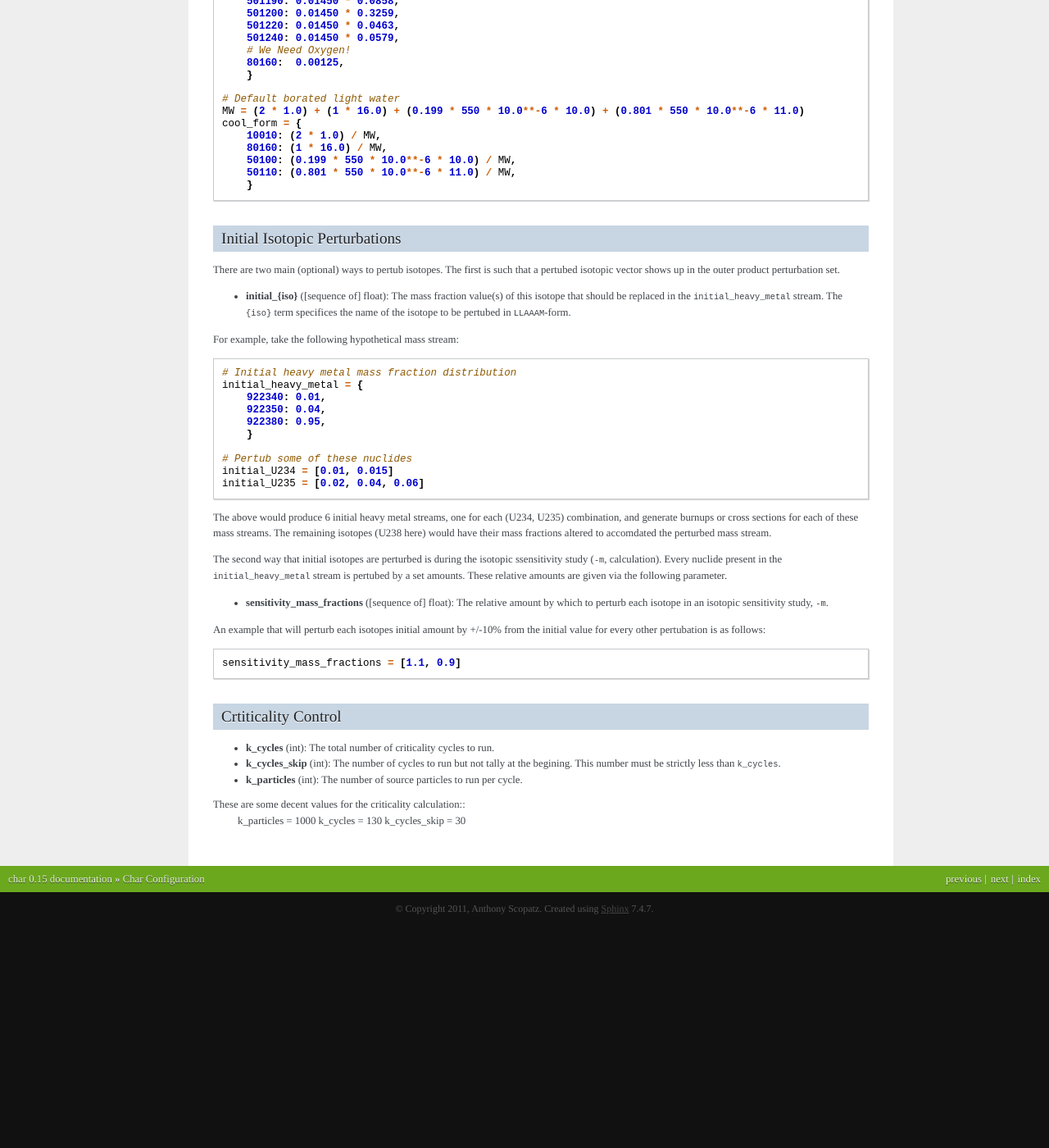
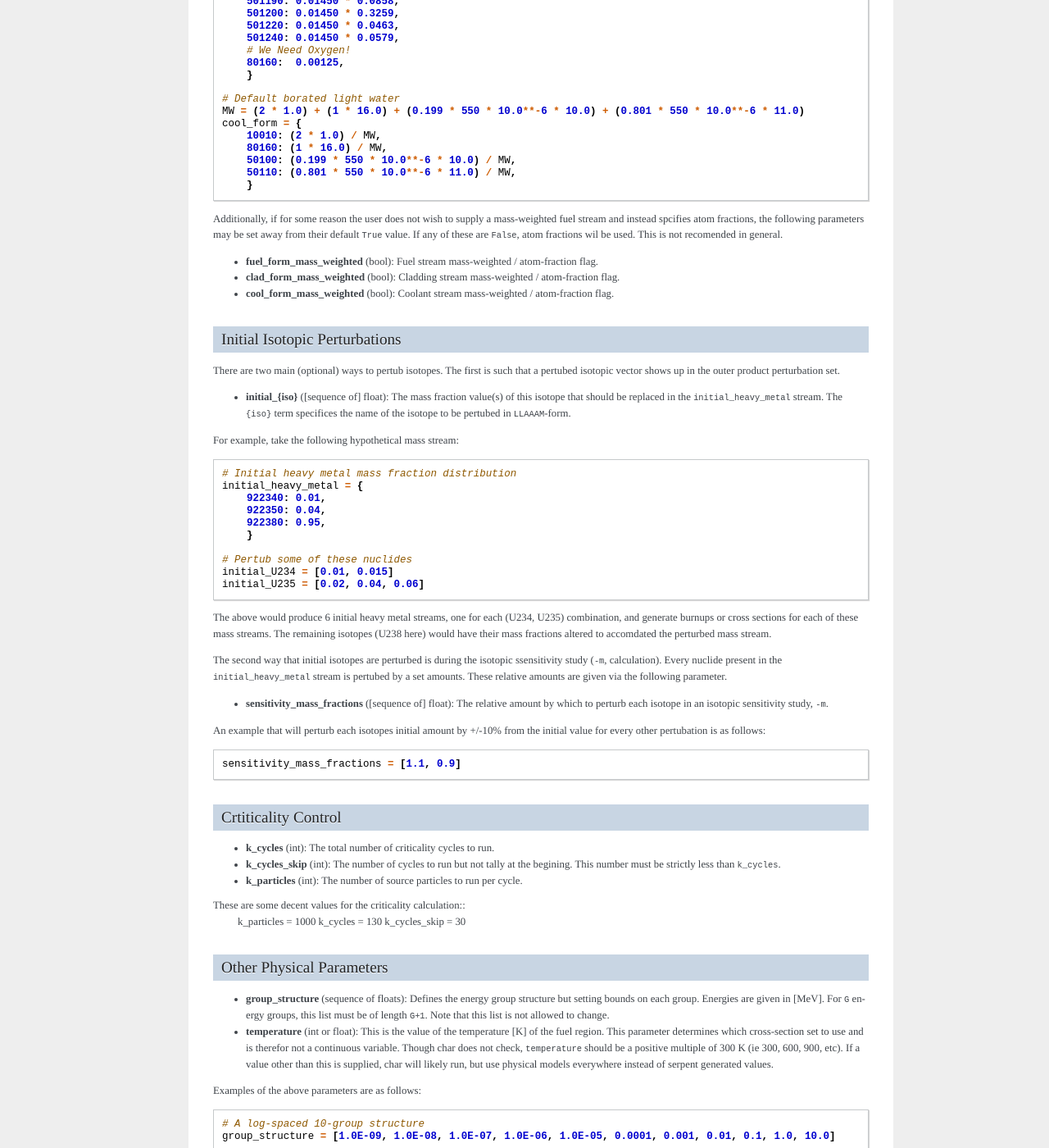
Before and after one commit to bright-dev/bright, a Sphinx documentation site: the page built from doc/source/configuration.rst, in a window 1280 px wide and 1400 px high, scrolled down 5221 px. Shown: the whole window at 82% size. Built offline with Sphinx 7.4.7, drawn with Linux system fonts in a browser that asks for light colours; formulas are drawn with MathJax 3; before the commit the page ends 6350 px from its top, so only the background shows below that; some of the changed text lies outside the part shown.

Commit message:
Added other physical params section.

```diff
--- a/doc/source/configuration.rst
+++ b/doc/source/configuration.rst
@@ -355,6 +355,16 @@ The following values represent a light water reactor::
         }
 
 
+Additionally, if for some reason the user does not wish to supply a mass-weighted fuel stream
+and instead spcifies atom fractions, the following parameters may be set away from their default
+``True`` value.  If any of these are ``False``, atom fractions wil be used.  This is not
+recomended in general.
+
+* **fuel_form_mass_weighted** (bool): Fuel stream mass-weighted / atom-fraction flag.
+* **clad_form_mass_weighted** (bool): Cladding stream mass-weighted / atom-fraction flag.
+* **cool_form_mass_weighted** (bool): Coolant stream mass-weighted / atom-fraction flag.
+
+
 ------------------------------
 Initial Isotopic Perturbations
 ------------------------------
@@ -408,3 +418,24 @@ These are some decent values for the criticality calculation::
     k_particles   = 1000
     k_cycles      = 130
     k_cycles_skip = 30
+
+
+-------------------------
+Other Physical Parameters
+-------------------------
+* **group_structure** (sequence of floats): Defines the energy group structure but setting bounds
+  on each group.  Energies are given in [MeV].  For ``G`` energy groups, this list must be of length
+  ``G+1``.  Note that this list is not allowed to change.
+* **temperature** (int or float): This is the value of the temperature [K] of the fuel region.  This
+  parameter determines which cross-section set to use and is therefor not a continuous variable.
+  Though char does not check, ``temperature`` should be a positive multiple of 300 K (ie 300, 600, 900, etc).
+  If a value other than this is supplied, char will likely run, but use physical models everywhere instead
+  of serpent generated values.
+
+Examples of the above parameters are as follows::
+
+    # A log-spaced 10-group structure
+    group_structure = [1.0E-09, 1.0E-08, 1.0E-07, 1.0E-06, 1.0E-05, 0.0001, 0.001, 0.01, 0.1, 1.0, 10.0]
+
+    # Temperature at 600 K
+    temperature = 600
```
